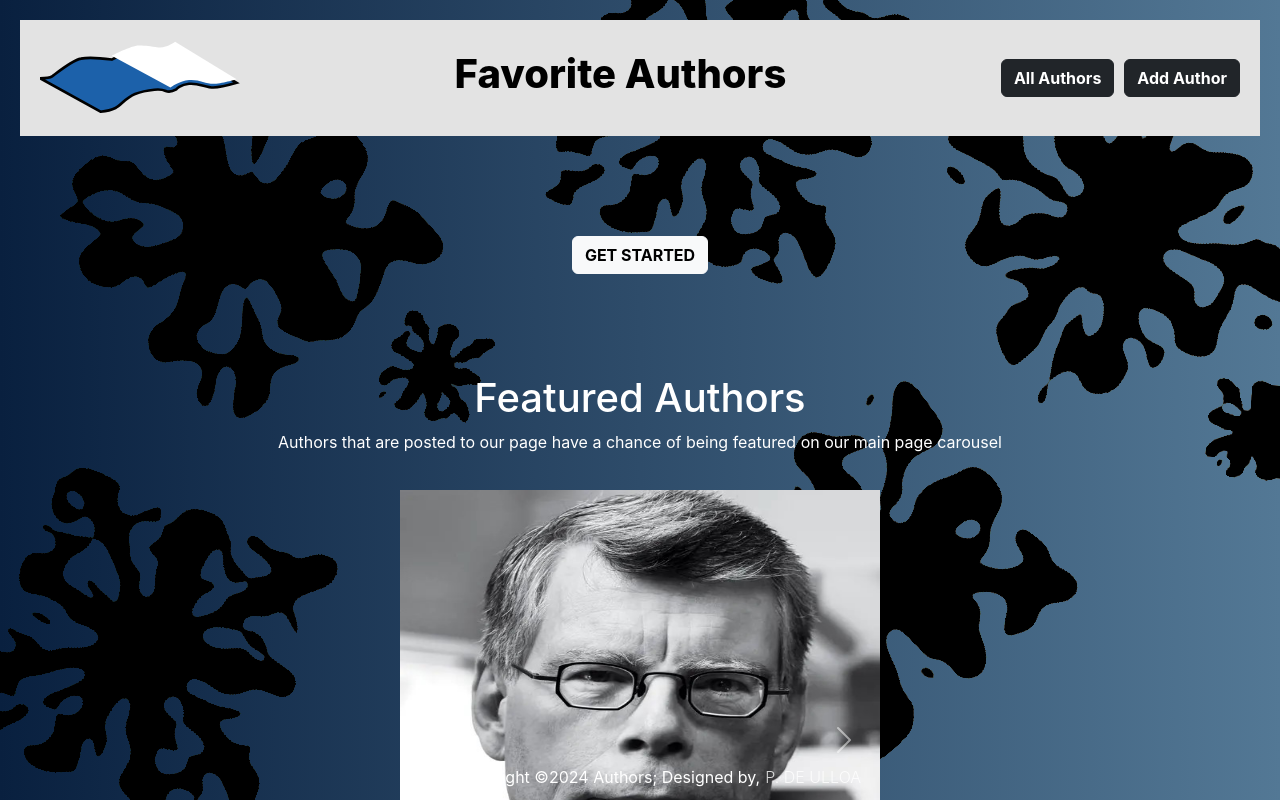
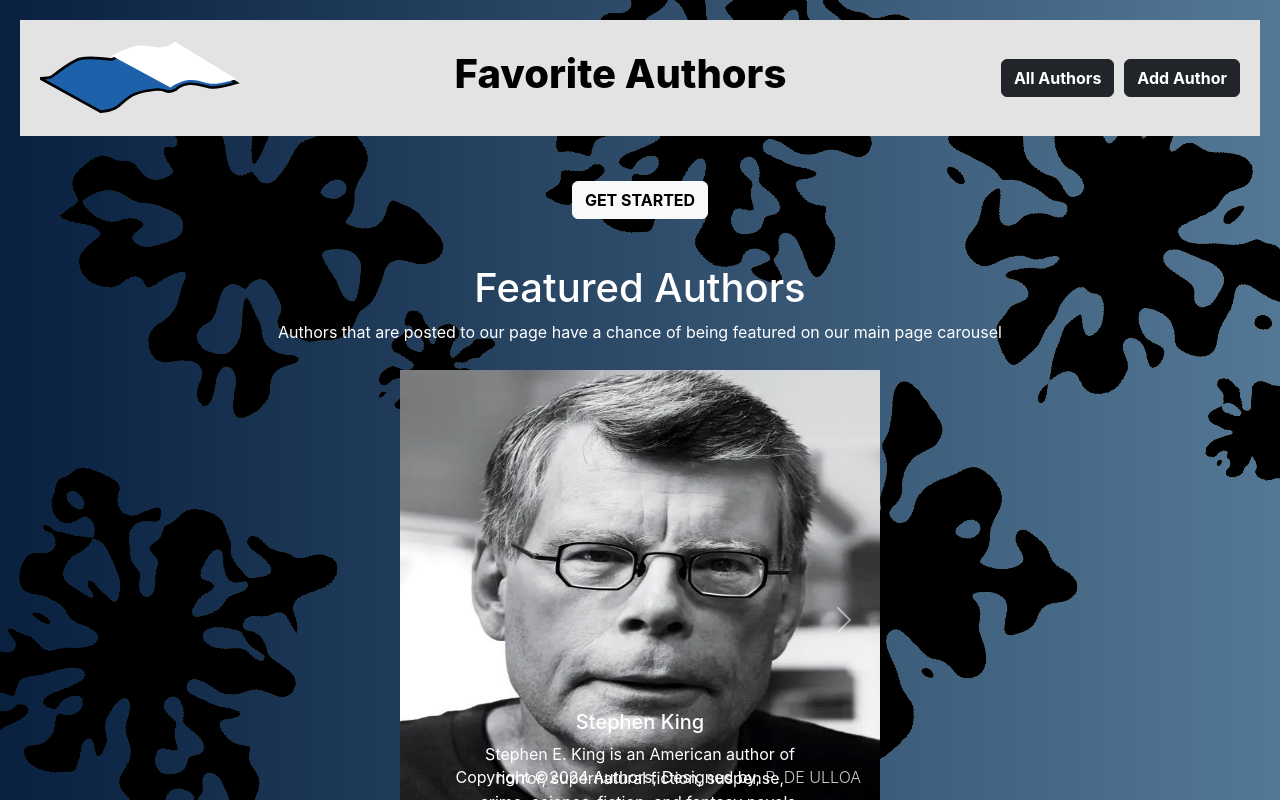
Before and after one commit to PaulDeUlloa/MERN_Authors, a React (Create React App) app in the folder client/: page / in a window 1280 px wide. Shown: the top 800 px of the page. Built offline with nearby package versions, Linux system fonts and the light colour scheme.

Commit message:
getStarted page got updated margins

```diff
--- a/client/src/App.css
+++ b/client/src/App.css
@@ -356,8 +356,7 @@ body{
   display: flex;
   align-items: center;
   justify-content: center;
-  margin-top: 100px;
-  margin-bottom: 100px;
+  margin: 45px 0;
   z-index: 10;
 }
 
@@ -367,7 +366,7 @@ body{
   align-items: center;
   color: white;
   width: 100%;
-  margin-bottom: 20px;
+  margin-bottom: 10px;
 }
 
 /* GET STARTED END */
```
